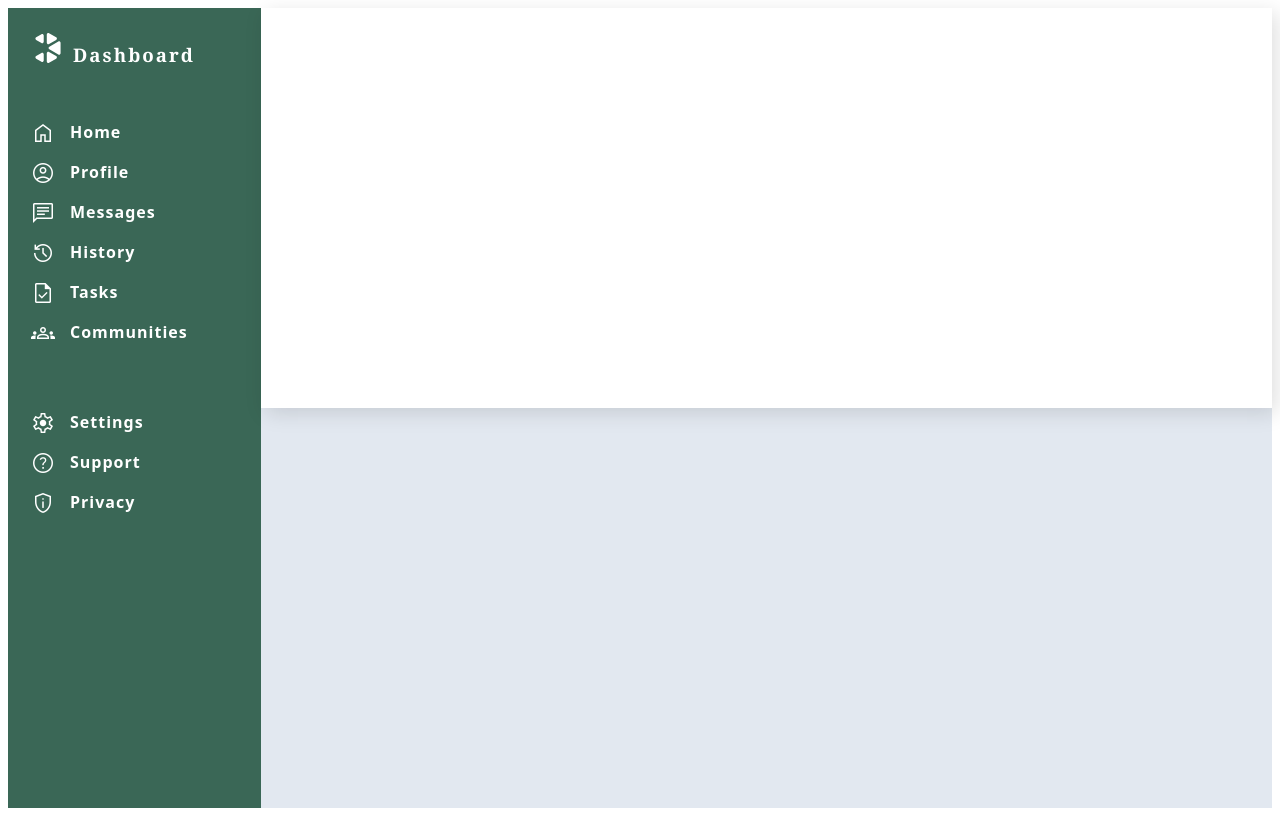
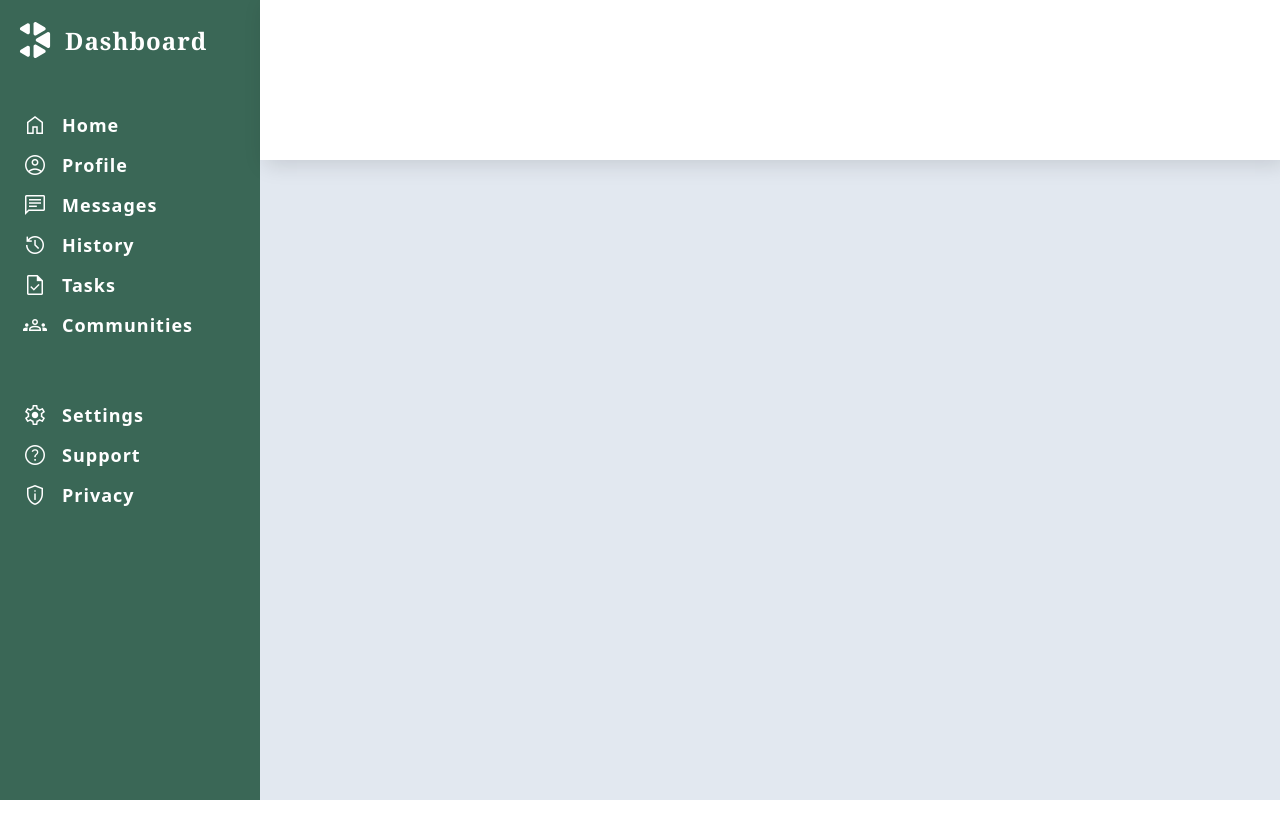
Before and after one commit to SnackSquid/admin-dashboard, a plain HTML site: page index.html in a window 1280 px wide. Drawn offline with nearby package versions, Linux system fonts and the light colour scheme.

Commit message:
Add header spacing and fix logo alignment

```diff
--- a/index.html
+++ b/index.html
@@ -15,7 +15,7 @@
         <div class="sidebar">
             <div class="sidebarHeader">
                 <img src="./images/Logo30.svg" alt="logo">
-                <h3>Dashboard</h3>
+                <h2>Dashboard</h2>
             </div>
 
             <div class="nav">
--- a/style.css
+++ b/style.css
@@ -14,12 +14,16 @@
 
 h1, h2, h3, h4 {
     font-family: Georgia, 'Times New Roman', Times, serif;
-    letter-spacing: 2px;
+}
+
+body {
+    margin: 0;
 }
 
 .container {
     display: grid;
-    grid-template-columns: 1fr 4fr;
+    grid-template-columns: minmax(100px, 260px) 3fr;
+    grid-template-rows: 1fr 4fr;
     height: 100vh;
 }
 
@@ -35,11 +39,15 @@ h1, h2, h3, h4 {
 
 .sidebarHeader {
     display: flex;
+    align-items: center;
+    justify-content: left;
+    letter-spacing: 1px;
 }
 
 .sidebarHeader > img {
-    width: 50px;
-    height: 50px;
+    width: 60px;
+    height: 60px;
+    margin-left: -10px;
 }
 
 .nav, .settings {
@@ -49,9 +57,11 @@ h1, h2, h3, h4 {
 .navItem, .settingsItem {
     display: flex;
     justify-content: left;
+    align-items: center;
     gap: 15px;
     padding: 8px;
-    font-weight: 650;
+    font-weight: 600;
+    font-size: 18px;
     letter-spacing: 1px;
 }
 
```
